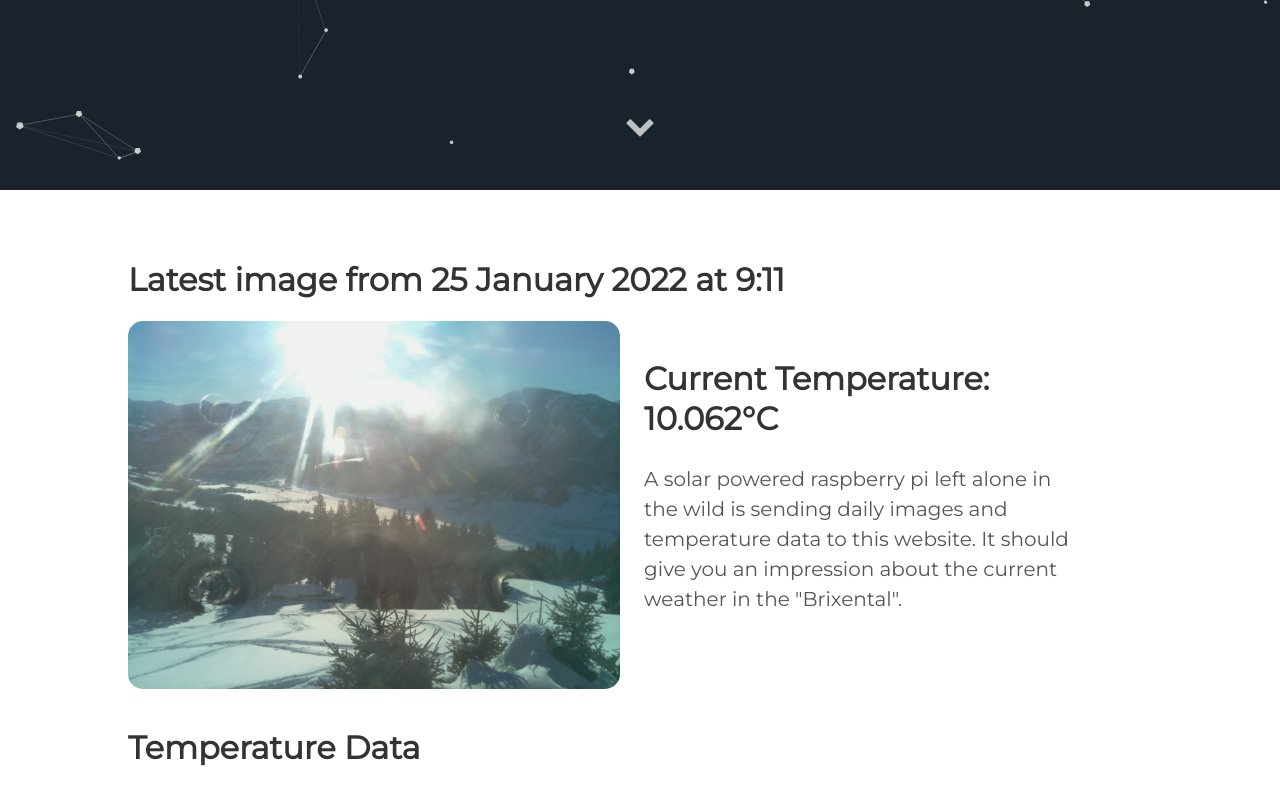
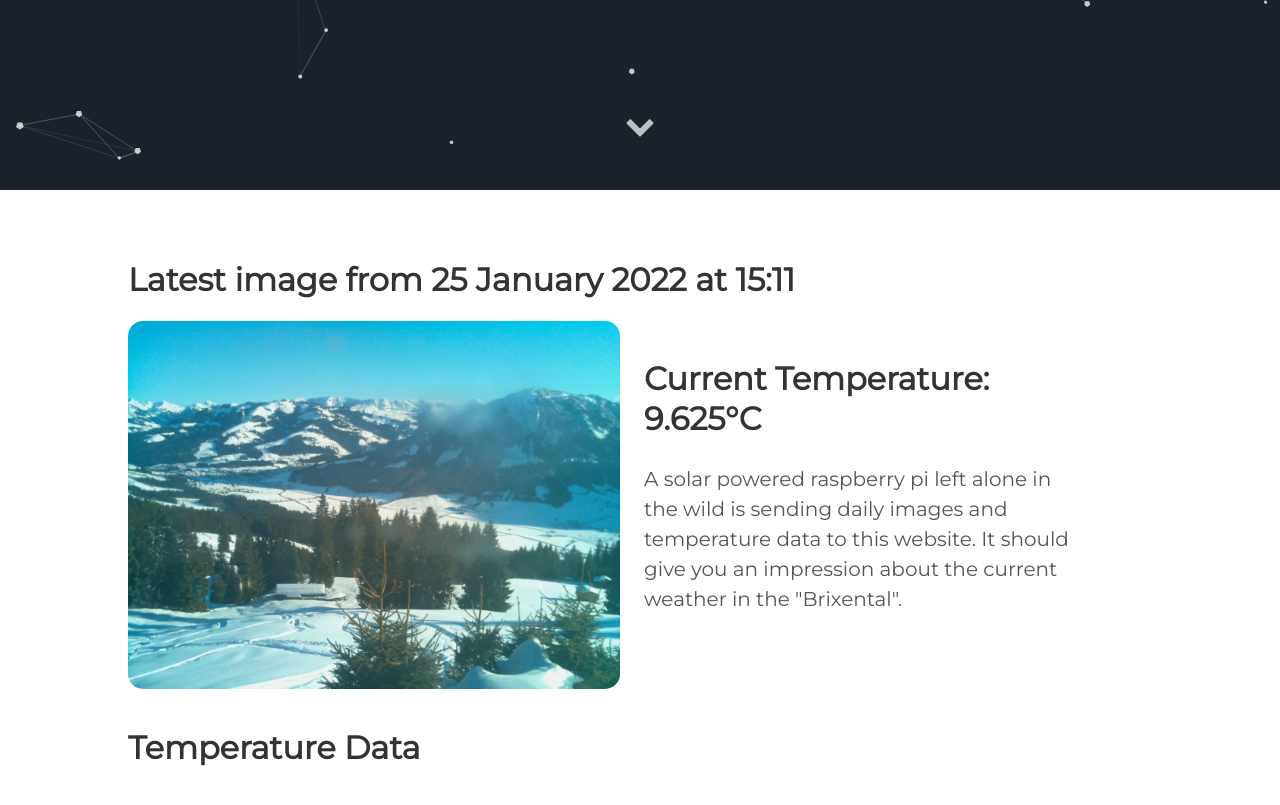
Before and after one commit to vektorious/vektorious.github.io, a Jekyll site: the page built from resources/huette.md, in a window 1280 px wide and 900 px high, scrolled down 710 px. Shown: the top 805 px of the window. Built offline with Jekyll 4.4.1, drawn with Linux system fonts in a browser that asks for light colours.

Commit message:
I'm a bot beep boop

```diff
--- a/resources/huette.md
+++ b/resources/huette.md
@@ -6,13 +6,13 @@ image: '/assets/img/'
 description: 'Live image from the Austrian alps'
 twitter_text: ' '
 ---
-## Latest image from 25 January 2022 at  9:11
+## Latest image from 25 January 2022 at 15:11
 <div class="huette">
   <div class="huette-image">
     <img src="{{ "/assets/img/huette.jpg" | prepend: site.baseurl }}">
   </div>
   <div class="huette-text">
-        <h2>Current Temperature: 10.062°C</h2>
+        <h2>Current Temperature: 9.625°C</h2>
         <p>A solar powered raspberry pi left alone in the wild is sending daily images and temperature data to this website. It should give you an impression about the current weather in the "Brixental".</p>
 
   </div>
```
Also changed, not shown: rpi-script/2022-01-25_150939.txt (renamed from rpi-script/2022-01-25_090940.txt, +5 -5 lines), rpi-script/huette.md (+2 -2 lines), assets/img/huette.jpg, assets/img/temp_plot.png, rpi-script/temp_plot.png, 1 other file.
